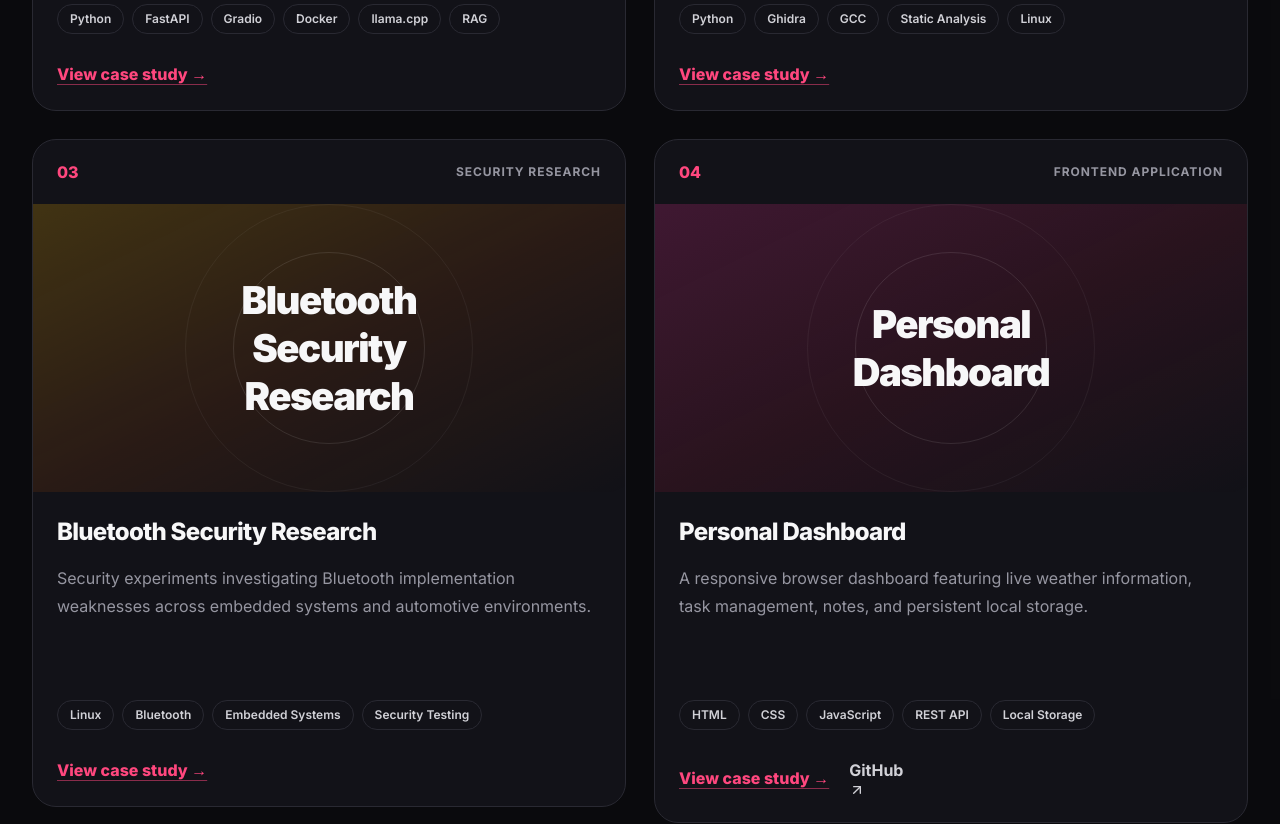
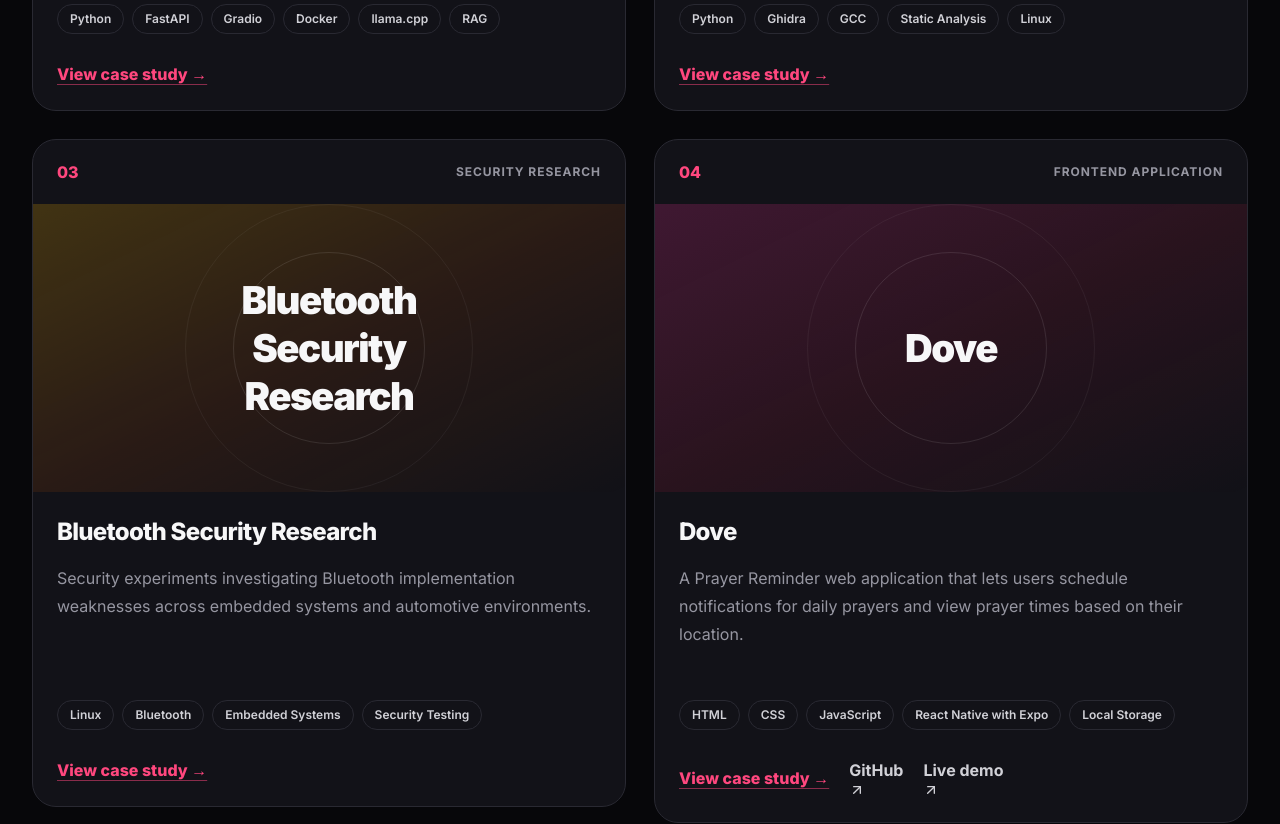
Before and after one commit to hojune02/hojune-portfolio, a React (Vite) app: page / in a window 1280 px wide. Shown: the part 3874-4698 px from the top of the page. Built offline with nearby package versions, Linux system fonts and the light colour scheme.

Commit message:
chore: changed the 4th project to Dove: A Prayer Reminder App

```diff
--- a/src/App.tsx
+++ b/src/App.tsx
@@ -14,7 +14,7 @@ export default function App() {
 <div className="relative min-h-screen overflow-x-clip bg-page">
       {/* Shared background */}
       <div
-        className="pointer-events-none fixed inset-0 z-0 overflow-hidden"
+        className="pointer-events-none fixed inset-10 z-0 overflow-hidden"
         aria-hidden="true"
       >
         <Starfield />
--- a/src/components/About.tsx
+++ b/src/components/About.tsx
@@ -22,7 +22,7 @@ const facts = [
 export default function About() {
   return (
     <section
-      className="min-h-screen scroll-mt-28 bg-white/[0.015] px-6 py-32 md:px-10 lg:px-8"
+      className="min-h-screen scroll-mt-28 bg-white/1.5 px-6 py-32 md:px-10 lg:px-8"
     >
       <div id="about" className="mx-auto grid max-w-7xl grid-cols-1 items-start gap-12 lg:grid-cols-[minmax(0,0.9fr)_minmax(400px,1.1fr)] lg:gap-24">
         <Reveal className="lg:sticky lg:top-36">
--- a/src/components/Hero.tsx
+++ b/src/components/Hero.tsx
@@ -54,7 +54,7 @@ export default function Hero() {
           Kim<span className="text-accent">.</span>
         </h1>
 
-        <h2 className="mt-8 mb-5 max-w-2xl text-[clamp(1.35rem,2.2vw,2rem)] leading-[1.35] font-medium tracking-[-0.025em] text-copy">
+        <h2 className="mt-8 mb-5 max-w-2xl text-[clamp(1.35rem,2.2vw,2rem)] leading-[1.35] font-medium tracking-tight text-copy">
           Building across <strong className="text-white">AI</strong>,{" "}
           <strong className="text-white">systems</strong>, and{" "}
           <strong className="text-white">cybersecurity</strong>.
--- a/src/components/Projects.tsx
+++ b/src/components/Projects.tsx
@@ -12,7 +12,7 @@ export default function Projects() {
 
   return (
     <section
-      className="min-h-screen scroll-mt-28 bg-white/[0.015] px-6 py-32 md:px-10 lg:px-8"
+      className="min-h-screen scroll-mt-28 bg-white/1.5px-6 py-32 md:px-10 lg:px-8"
     >
       <div id="projects" className="mx-auto max-w-7xl">
        <Reveal className="mb-14 max-w-4xl">
--- a/src/components/ScrollProgress.tsx
+++ b/src/components/ScrollProgress.tsx
@@ -21,7 +21,7 @@ export default function ScrollProgress() {
 
   return (
     <motion.div
-      className="pointer-events-none fixed top-0 left-0 z-[250] h-[3px] w-full origin-left bg-accent"
+      className="pointer-events-none fixed top-0 left-0 z-250 h-0.75 w-full origin-left bg-accent"
       style={{
         scaleX: progress,
       }}
--- a/src/components/TechConstellation.tsx
+++ b/src/components/TechConstellation.tsx
@@ -44,7 +44,7 @@ export default function TechConstellation() {
 
   return (
     <div
-      className="relative aspect-[7/6] w-full max-w-140"
+      className="relative aspect-7/6 w-full max-w-140"
       aria-hidden="true"
     >
       <svg
--- a/src/data/projects.ts
+++ b/src/data/projects.ts
@@ -85,26 +85,28 @@ export const projects: Project[] = [
   },
   {
     id: 4,
-    title: "Personal Dashboard",
+    title: "Dove",
     category: "Frontend Application",
     summary:
-      "A responsive browser dashboard featuring live weather information, task management, notes, and persistent local storage.",
+      "A Prayer Reminder web application that lets users schedule notifications for daily prayers and view prayer times based on their location.",
     technologies: [
       "HTML",
       "CSS",
       "JavaScript",
-      "REST API",
+      "React Native with Expo",
       "Local Storage",
     ],
     details: {
       problem:
-        "Users frequently switch between separate tools for weather information, tasks, and notes, even though these lightweight utilities can be combined in a single interface.",
+        "Users need a convenient way to manage their daily prayer schedules and access accurate prayer times based on their location.",
       solution:
-        "I created a responsive dashboard that retrieves weather data from an external API and lets users manage tasks and notes. Browser local storage preserves user-created data between sessions.",
+        "I created a Prayer Reminder web application that allows users to schedule notifications for daily prayers and view prayer times based on their location.",
       challenge:
-        "The project required coordinating asynchronous API requests, DOM updates, navigation between views, input validation, and persistent local state without using a frontend framework.",
+        "The project required integrating with RevenueCat API for subscription management, handling local storage for user preferences, and ensuring accurate notifications as set by the user",
     },
     github:
-      "https://github.com/hojune02/letphil_web_dev_foundation/tree/main/Level_2_Advanced_JavaScript/lvl-2-finalproject",
+      "https://github.com/hojune02/dove",
+    demo:
+      "https://www.youtube.com/shorts/FufcNgPuC_4"
   },
 ];
```
